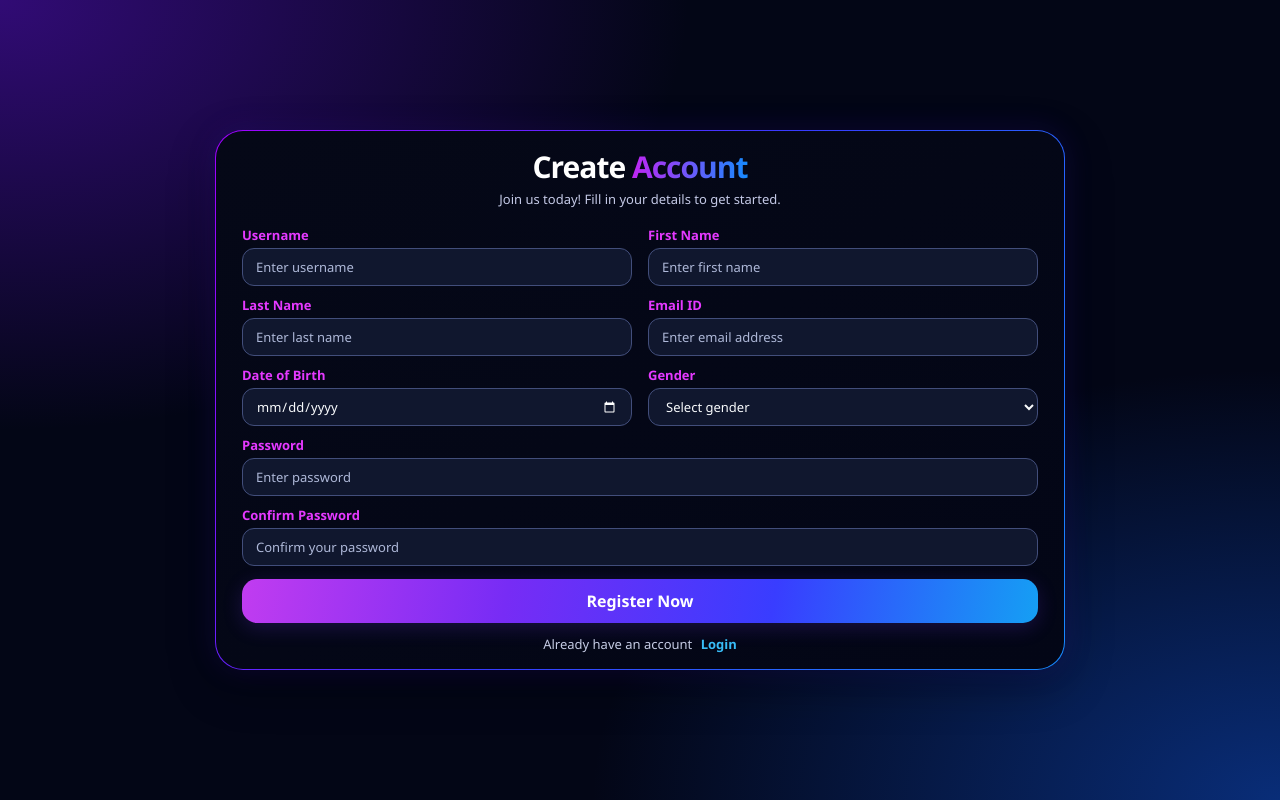
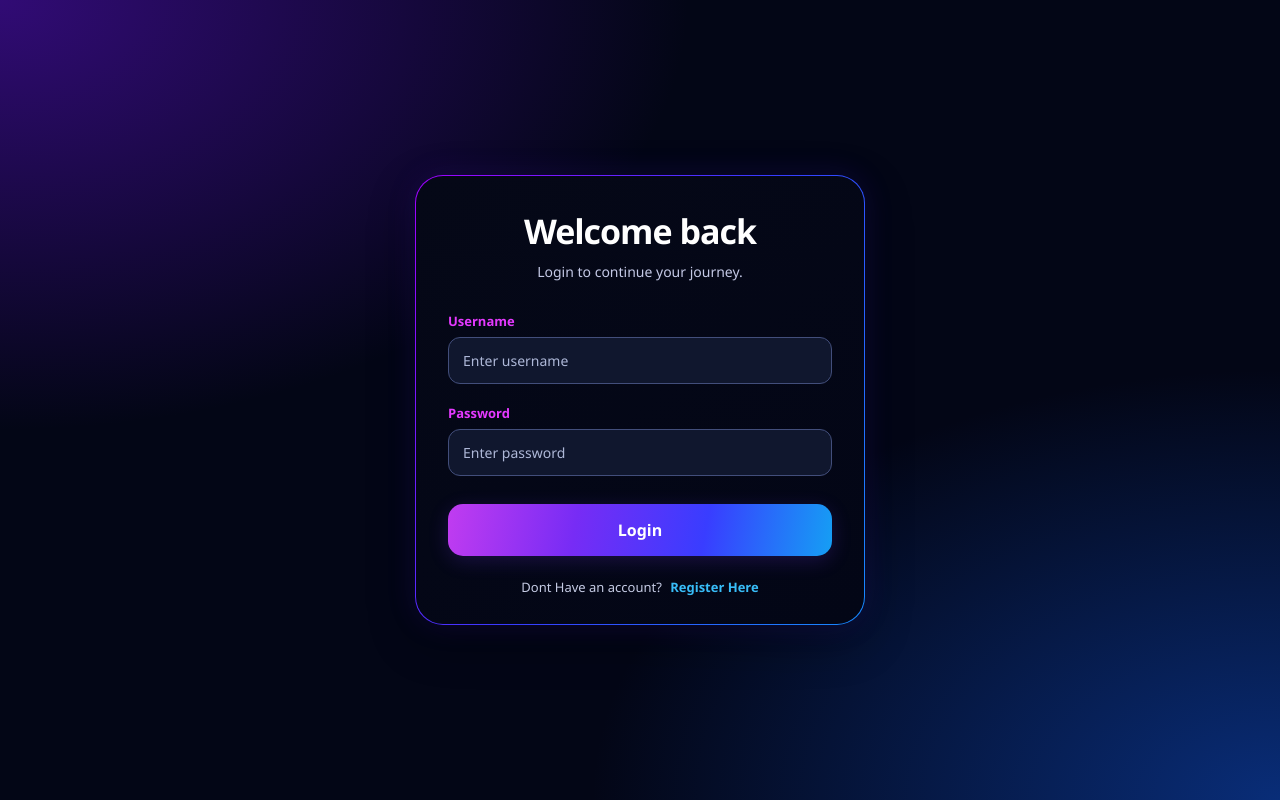
Before and after one commit to Sivaponnuvel/authentication_pages, a React app in the folder frontend/: page / in a window 1280 px wide. Built offline with nearby package versions, Linux system fonts and the light colour scheme; the HTML template or start-up script is replaced by a standard one.

Commit message:
Create login page component with username & password fields and custom CSS styling

```diff
--- a/frontend/src/App.css
+++ b/frontend/src/App.css
@@ -253,3 +253,211 @@
     line-height: 1.7;
   }
 }
+
+
+.login-container{
+  min-height: 100vh;
+  min-height: 100svh;
+  display: flex;
+  justify-content: center;
+  align-items: center;
+  padding: 16px;
+  background:
+  radial-gradient(ellipse at 0% 0%, #310b75 0%, transparent 38%),
+  radial-gradient(ellipse at 100% 100%, #092d78 0%, transparent 38%)
+  #030616;
+  font-family: "Segoe UI", Arial, sans-serif;
+  color: #f8fafc;
+}
+
+.login-form{
+  width: 100%;
+  max-width: 450px;
+  padding: 35px 32px 28px;
+  border: 1px solid transparent;
+  border-radius: 28px;
+  background:
+  linear-gradient(145deg, #050817, #030616) padding-box,
+  linear-gradient(120deg, #a100ff, #373bff, #168bff) border-box;
+  box-shadow:
+  0 0 30px rgba(88, 28, 255, 0.14),
+  0 15px 45px rgba(0, 0, 0, 0.35);
+}
+
+.login-form h2{
+  margin-bottom: 30px;
+  text-align: center;
+  font-size: 34px;
+  line-height: 1.2;
+  font-weight: 800;
+  letter-spacing: -1px;
+  color: #ffffff;
+}
+
+.login-form h2::after{
+  content: "Login to continue your journey.";
+  display: block;
+  margin-top: 9px;
+  color: #c4c9e6;
+  font-size: 14px;
+  line-height: 1.5;
+  font-weight: 400;
+  letter-spacing: 0;
+}
+
+.form-grid1{
+  display: grid;
+  grid-template-columns: minmax(0, 1fr);
+  gap: 20px;
+}
+
+.form-group1{
+  display: flex;
+  flex-direction: column;
+  gap: 7px;
+  min-width: 0;
+}
+
+.form-group1 label{
+  color: #e539ff;
+  font-size: 13px;
+  font-weight: 650;
+}
+
+.form-group1 input{
+  width: 100%;
+  height: 47px;
+  padding: 0 14px;
+  border: 1px solid #424e7b;
+  border-radius: 12px;
+  outline: none;
+  background: #10172e;
+  color: #f8fafc;
+  font-family: inherit;
+  font-size: 14px;
+  transition: border-color 0.2s, box-shadow 0.2s;
+}
+
+.form-group1 input::placeholder{
+  color: #aeb8d8;
+  opacity: 1;
+}
+
+.form-group1 input:focus{
+  border-color: #8b5cf6;
+  box-shadow: 0 0 0 3px rgba(139, 92, 246, 0.15);
+}
+
+.form-group1 input:hover{
+  border-color: #6876ae;
+}
+
+.login-button{
+  width: 100%;
+  height: 52px;
+  margin-top: 28px;
+  border: none;
+  border-radius: 15px;
+  background: linear-gradient(100deg, #c13cf0, #772cf5, #393dff, #159ff4);
+  color: #ffffff;
+  font-family: inherit;
+  font-size: 16px;
+  font-weight: 750;
+  cursor: pointer;
+  transition: transform 0.2s, box-shadow 0.2s;
+  box-shadow: 0 5px 20px rgba(113, 56, 245, 0.2);
+}
+
+.login-button:hover{
+  transform: translateY(-2px);
+  box-shadow: 0 8px 25px rgba(113, 56, 245, 0.35);
+}
+
+.login-button:active{
+  transform: scale(0.99);
+}
+
+.register-text{
+  margin-top: 22px;
+  text-align: center;
+  color: #c5cbe4;
+  font-size: 13px;
+}
+
+.register-text a{
+  margin-left: 5px;
+  color: #38bdf8;
+  font-weight: 700;
+  text-decoration: none;
+}
+
+.register-text a:hover{
+  color: #c084fc;
+  text-decoration: underline;
+}
+
+@media (max-height: 600px) and (min-width: 601px) {
+    .login-form {
+        padding: 22px 28px;
+    }
+
+    .login-form h2 {
+        margin-bottom: 18px;
+        font-size: 29px;
+    }
+
+    .form-grid1 {
+        gap: 13px;
+    }
+
+    .form-group1 input {
+        height: 40px;
+    }
+
+    .login-button {
+        height: 44px;
+        margin-top: 17px;
+    }
+
+    .register-text {
+        margin-top: 13px;
+    }
+}
+
+@media (max-width: 600px) {
+    .login-container {
+        padding: 18px 12px;
+    }
+
+    .login-form {
+        max-width: 420px;
+        padding: 28px 20px;
+        border-radius: 21px;
+    }
+
+    .login-form h2 {
+        margin-bottom: 25px;
+        font-size: 29px;
+    }
+
+    .login-form h2::after {
+        font-size: 13px;
+    }
+
+    .form-grid1 {
+        gap: 17px;
+    }
+
+    .form-group1 input {
+        height: 45px;
+    }
+
+    .login-button {
+        height: 49px;
+        margin-top: 23px;
+    }
+
+    .register-text {
+        line-height: 1.7;
+    }
+}
--- a/frontend/src/App.jsx
+++ b/frontend/src/App.jsx
@@ -1,9 +1,10 @@
 import './App.css'
+import LoginPage from './LoginPage'
 import RegisterPage from './RegisterPage'
 
 function App() {
     return(
-        <RegisterPage />
+        <LoginPage />
     )
 }
 
--- /dev/null
+++ b/frontend/src/LoginPage.jsx
@@ -0,0 +1,32 @@
+import React from 'react'
+
+function LoginPage() {
+  return (
+    <div className='login-container'>
+      <form className="login-form">
+        <h2>Welcome back</h2>
+
+        <div className="form-grid1">
+
+          <div className="form-group1">
+            <label>Username</label>
+            <input type="text" placeholder='Enter username' required/>
+          </div>
+
+          <div className="form-group1">
+            <label>Password</label>
+            <input type="password" placeholder='Enter password' required/>
+          </div>
+
+        </div>
+
+        <button className='login-button'>Login</button>
+
+        <p className='register-text'>Dont Have an account? <a href="/register">Register Here</a></p>
+      </form>
+    </div>
+  )
+}
+
+
+export default LoginPage
```
